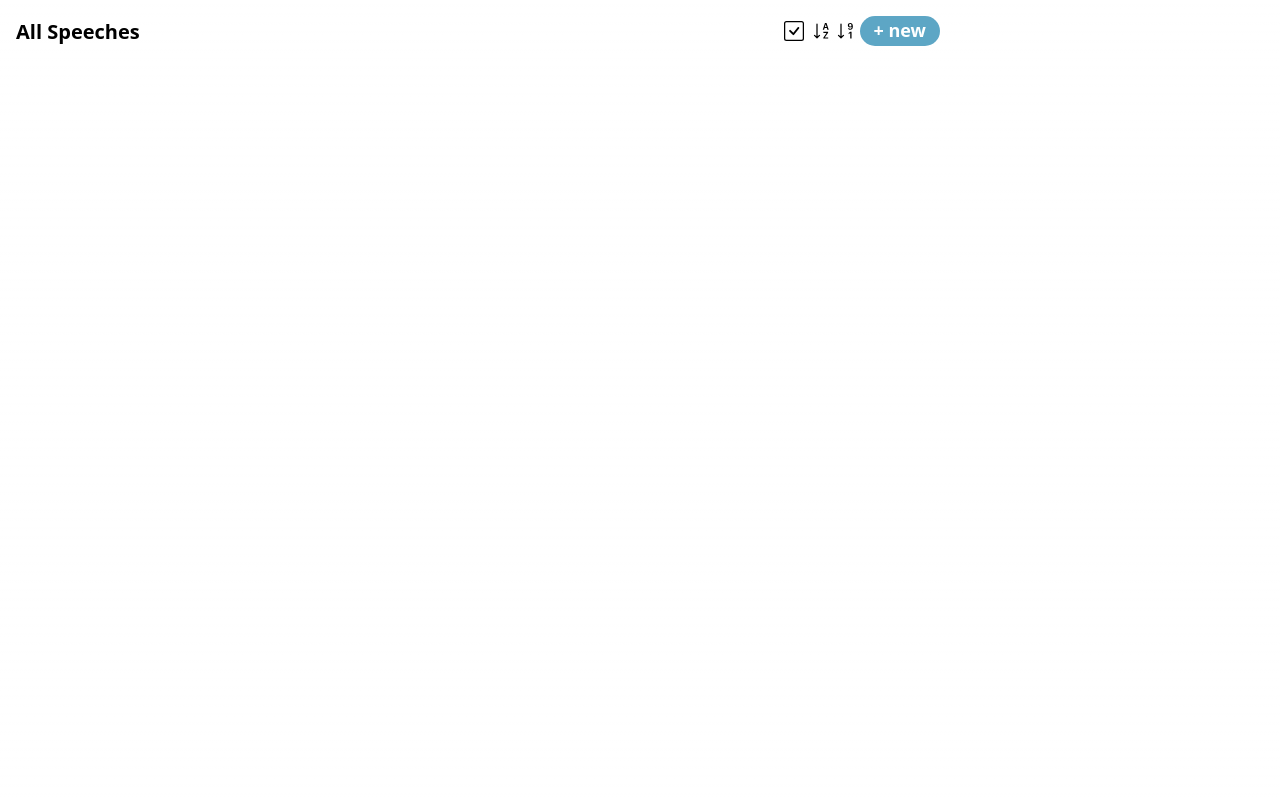
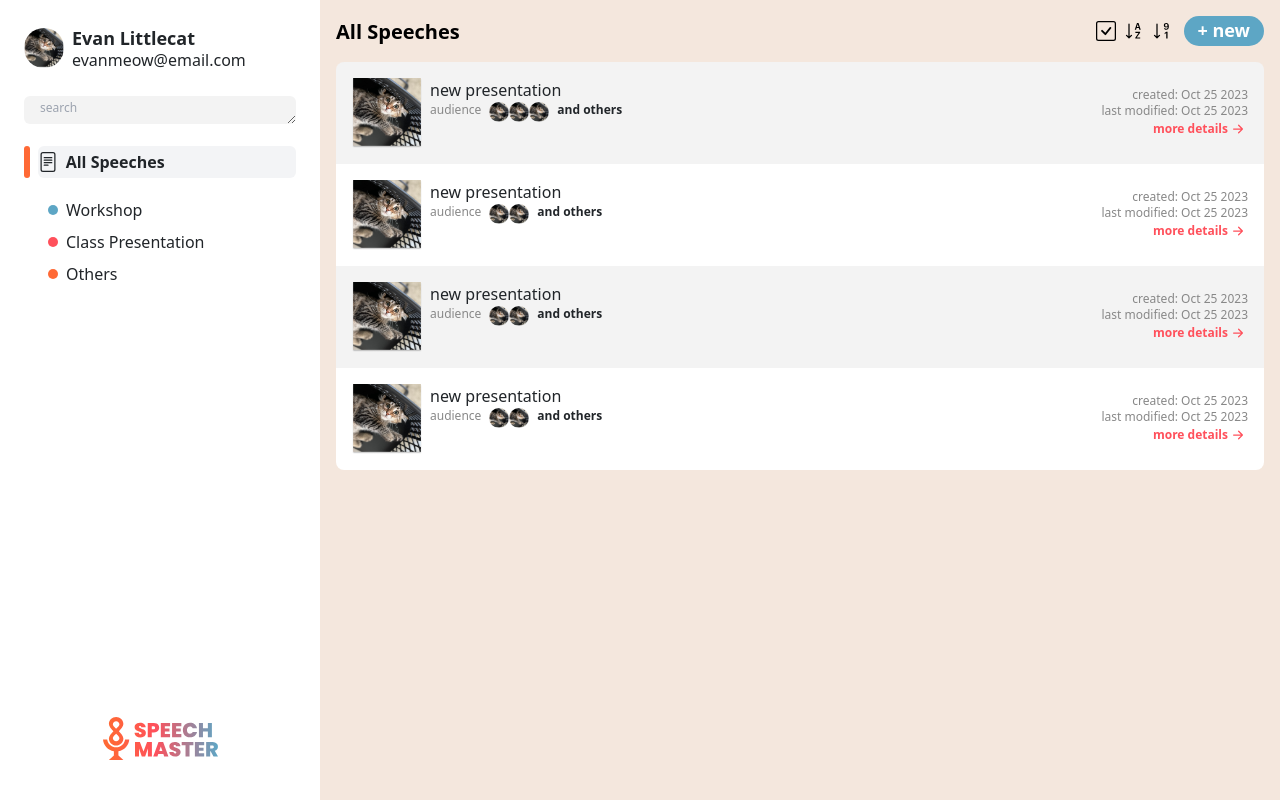
Before and after one commit to shahdivyank/speechmaster, a Next.js app: page / in a window 1280 px wide. Built offline with nearby package versions, Linux system fonts and the light colour scheme.

Commit message:
home page

```diff
--- a/src/app/layout.js
+++ b/src/app/layout.js
@@ -20,7 +20,7 @@ export default function RootLayout({ children, session }) {
         refetchInterval={5 * 60}
         className="h-full"
       >
-        <body className="">{children}</body>
+        <body className="bg-sm-beige">{children}</body>
       </SessionProvider>
     </html>
   );
--- a/src/app/page.js
+++ b/src/app/page.js
@@ -1,9 +1,37 @@
 import TitleBar from "@/components/TitleBar";
-
+import Recording from "@/components/Recording";
+import { recordings } from "../data/Recordings";
+import NavBar from "@/components/NavBar";
+import cat from "../../public/cat.png";
 const home = () => {
   return (
-    <div>
-      <TitleBar />
+    <div className="w-full min-h-screen flex">
+      <NavBar
+        image={cat}
+        name="Evan Littlecat"
+        email="evanmeow@email.com"
+        categories={["Workshop", "Class Presentation", "Others"]}
+      />
+      <div className="p-3 w-3/4 bg-sm-beige">
+        <TitleBar />
+        {recordings.map((recording, index) => (
+          <Recording
+            key={index}
+            image={recording.image}
+            title={recording.position}
+            created={recording.created}
+            modified={recording.modified}
+            share={recording.share}
+            format={`${index % 2 === 0 ? "bg-sm-lightgrey" : "bg-sm-white"} ${
+              index === 0
+                ? "rounded-t-lg"
+                : index === recordings.length - 1
+                ? "rounded-b-lg"
+                : "rounded-none"
+            }`}
+          />
+        ))}
+      </div>
     </div>
   );
 };
--- a/src/components/AudioAnalysis.jsx
+++ b/src/components/AudioAnalysis.jsx
@@ -3,7 +3,7 @@
 import { useEffect, useRef } from "react";
 
 const AudioAnalysis = () => {
-const apiKey = process.env.NEXT_PUBLIC_HUME_AI_KEY;
+  const apiKey = process.env.NEXT_PUBLIC_HUME_AI_KEY;
   const socketRef = useRef(WebSocket);
   const serverReadyRef = useRef(true);
 
--- a/src/components/NavBar.jsx
+++ b/src/components/NavBar.jsx
@@ -1,7 +1,60 @@
+"use client";
 import React from "react";
+import Image from "next/image";
+import logo from "../../public/logo.svg";
+import { BsFileText } from "react-icons/bs";
 
-const NavBar = () => {
-  return <div>NavBar</div>;
+const NavBar = ({ name, email, categories, image }) => {
+  return (
+    <div className="w-1/4 bg-sm-white flex flex-col justify-between p-4 font-poppins">
+      <div>
+        <div className="flex items-center mb-4">
+          <div>
+            <Image
+              width="40"
+              className=" aspect-square rounded-full mr-2"
+              src={image}
+              alt="profile photo"
+            />
+          </div>
+          <div>
+            <p className="m-0 text-lg font-extrabold">{name}</p>
+            <p className="-mt-1 mb-0">{email}</p>
+          </div>
+        </div>
+        <textarea
+          className=" px-3 pt-1 h-7 w-full bg-sm-lightgrey text-sm-grey rounded text-xs"
+          placeholder="search"
+        />
+        <div className="my-3 flex items-center">
+          <div className="w-1.5 rounded-full bg-sm-orange h-8" />
+          <div className=" cursor-pointer font-bold flex items-center bg-gray-100 w-full ml-2 py-1 rounded">
+            <BsFileText className="text-xl mr-2" />
+            All Speeches
+          </div>
+        </div>
+
+        {categories.map((category, index) => (
+          <div className="hover:bg-gray-100 rounded-sm active:bg-gray-100 transition-transform flex items-center px-3 py-1 cursor-pointer">
+            <div
+              className={`mx-2 rounded-full w-2.5 h-2.5 ${
+                index % 3 === 0
+                  ? "bg-sm-blue"
+                  : index % 2 === 0
+                  ? "bg-sm-orange"
+                  : "bg-sm-red"
+              }`}
+            />
+            {category}
+          </div>
+        ))}
+      </div>
+
+      <div className="w-full flex justify-center mb-3">
+        <Image src={logo} alt="logo" />
+      </div>
+    </div>
+  );
 };
 
 export default NavBar;
--- /dev/null
+++ b/src/components/Recording.jsx
@@ -0,0 +1,59 @@
+import React from "react";
+import Link from "next/link";
+import Image from "next/image";
+import { BsArrowRightShort } from "react-icons/bs";
+
+const Recording = ({
+  image,
+  title = "new presentation",
+  share,
+  created,
+  modified,
+  format,
+}) => {
+  return (
+    <div className={`w-full flex font-poppins p-3 ${format}`}>
+      <Image
+        src={image}
+        alt="profile photo"
+        className=" aspect-square"
+        width="70"
+      />
+      <div className="flex justify-between w-full">
+        <div className="ml-2">
+          <p className="m-0">{title}</p>
+          {share && (
+            <div className="text-xs flex">
+              <p className="m-0 pr-2 text-sm-grey">audience</p>
+              {share.map((img, index) => (
+                <Image
+                  width="20"
+                  className=" aspect-square rounded-full"
+                  src={img}
+                  key={index}
+                />
+              ))}
+              <p className="m-0 pl-2 font-bold">and others</p>
+            </div>
+          )}
+        </div>
+        <div>
+          <div className="h-full flex flex-col justify-center items-end">
+            <p className=" text-xs m-0 text-sm-grey">created: {created}</p>
+            <p className="text-xs m-0 text-sm-grey">
+              last modified: {modified}
+            </p>
+            <Link
+              href="/review"
+              className="hover:opacity-50 transition-transform ease-in-out flex items-center text-xs text-sm-red font-semibold no-underline"
+            >
+              more details <BsArrowRightShort className="text-xl" />
+            </Link>
+          </div>
+        </div>
+      </div>
+    </div>
+  );
+};
+
+export default Recording;
--- a/src/components/TitleBar.jsx
+++ b/src/components/TitleBar.jsx
@@ -4,22 +4,22 @@ import Link from "next/link";
 
 import {
   BsCheckSquare,
-  BsSortDownAlt,
   BsSortAlphaDown,
   BsSortNumericDownAlt,
 } from "react-icons/bs";
 
+const format = "mx-1 active:opacity-70 hover:text-sm-orange cursor-pointer";
 const TitleBar = () => {
   return (
-    <div className="w-3/4 flex justify-between text-black font-poppins items-end p-3">
+    <div className="flex justify-between text-black font-poppins items-end pb-3 ease-in-out transition-transform">
       <p className="font-bold text-xl m-0 p-0">All Speeches</p>
       <div className="text-xl flex items-center">
-        <BsCheckSquare className="mx-1 active:opacity-70 hover:text-sm-orange cursor-pointer" />
-        <BsSortAlphaDown className="text-xl mx-1 active:opacity-70 hover:text-sm-orange cursor-pointer" />
-        <BsSortNumericDownAlt className="text-xl active:opacity-70 hover:text-sm-orange cursor-pointer" />
+        <BsCheckSquare className={`${format}`} />
+        <BsSortAlphaDown className={`${format} text-xl`} />
+        <BsSortNumericDownAlt className={`${format} text-xl`} />
         <Link
           href="/live"
-          className=" hover:scale-110 active:opacity-70 mx-1 no-underline text-white bg-sm-blue text-lg font-semibold rounded-full h-fit px-3.5 pb-0.5 text-center"
+          className=" hover:scale-110 active:opacity-70 ml-2 no-underline text-white bg-sm-blue ease-in-out transition-transform text-lg font-semibold rounded-full h-fit px-3.5 pb-0.5 text-center"
         >
           + new
         </Link>
--- /dev/null
+++ b/src/data/Recordings.js
@@ -0,0 +1,34 @@
+import Cat from "../../public/cat.png";
+import Menthy from "../../public/cat.png";
+import Shing from "../../public/cat.png";
+
+export const recordings = [
+  {
+    title: "My Presentation",
+    share: [Shing, Menthy, Shing],
+    image: Cat,
+    modified: "Oct 25 2023",
+    created: "Oct 25 2023",
+  },
+  {
+    title: "My Presentation",
+    share: [Shing, Menthy],
+    image: Cat,
+    modified: "Oct 25 2023",
+    created: "Oct 25 2023",
+  },
+  {
+    title: "My Presentation",
+    share: [Shing, Menthy],
+    image: Cat,
+    modified: "Oct 25 2023",
+    created: "Oct 25 2023",
+  },
+  {
+    title: "My Presentation",
+    share: [Shing, Menthy],
+    image: Cat,
+    modified: "Oct 25 2023",
+    created: "Oct 25 2023",
+  },
+];
```
Also changed, not shown: public/cat.png (added), public/logo.svg.
